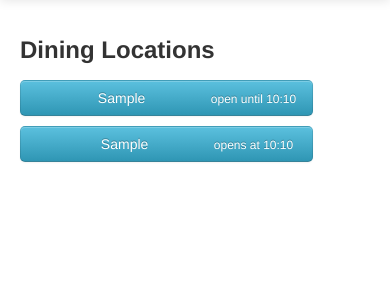
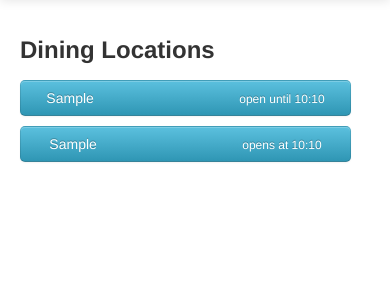
Before and after one commit to mhuesch/nuFood, a Django app: template templates/index.html in a window 390 px wide. Shown: the part 51-351 px from the top of the page. Run offline with Django 3.2, Linux system fonts and the light colour scheme; the template is opened without the code that fills it: most values are stand-ins (such as "Sample title", 1, 10 or a date in 2020); some libraries are stand-ins or nearby versions.

Commit message:
styling changes to display better in iphone emulator, deleted commented out stuff in view.py

```diff
--- a/halls/views.py
+++ b/halls/views.py
@@ -10,8 +10,6 @@ def index(request):
     Day = d.weekday()
     now_hour = d.hour       # put test hour here
     now_minute = d.minute   # put test minute here
-    #Open = Hour.objects.filter(day=Day).filter(end_hour__gt=now_hour).filter(start_hour__lt=now_hour) | Hour.objects.filter(day=Day).filter(end_hour=now_hour).filter(end_minute__gt=now_minute)
-
 
 
     Open = Hour.objects.filter(
--- a/templates/index.html
+++ b/templates/index.html
@@ -15,8 +15,11 @@ body { padding-top: 60px; /* 60px to make the container go all the way to the bo
 
 .btn-hall {
     display: block;
-    width: 75%;
+    width: 90%;
     font-size: 14px;
+    padding-left: 7px;
+    padding-right: 7px;
+   /* padding: 0px; */
 
     color: #ffffff;
     text-shadow: 0 -1px 0 rgba(0, 0, 0, 0.25);
@@ -53,9 +56,16 @@ h1 {font-size: 18pt;}
 
 /*.hall-listing {padding: 2px; margin: 0 auto;}*/
 
-.hall-name {width: 65%; display:inline-block; }
+.hall-name {
+    width: 60%;
+    display:inline-block;
+    text-align: left;
+}
 
-.hours-info {text-align: right; font-size: 9pt }
+.hours-info {
+    text-align: right;
+    font-size: 9pt;
+}
 
 
 
```
